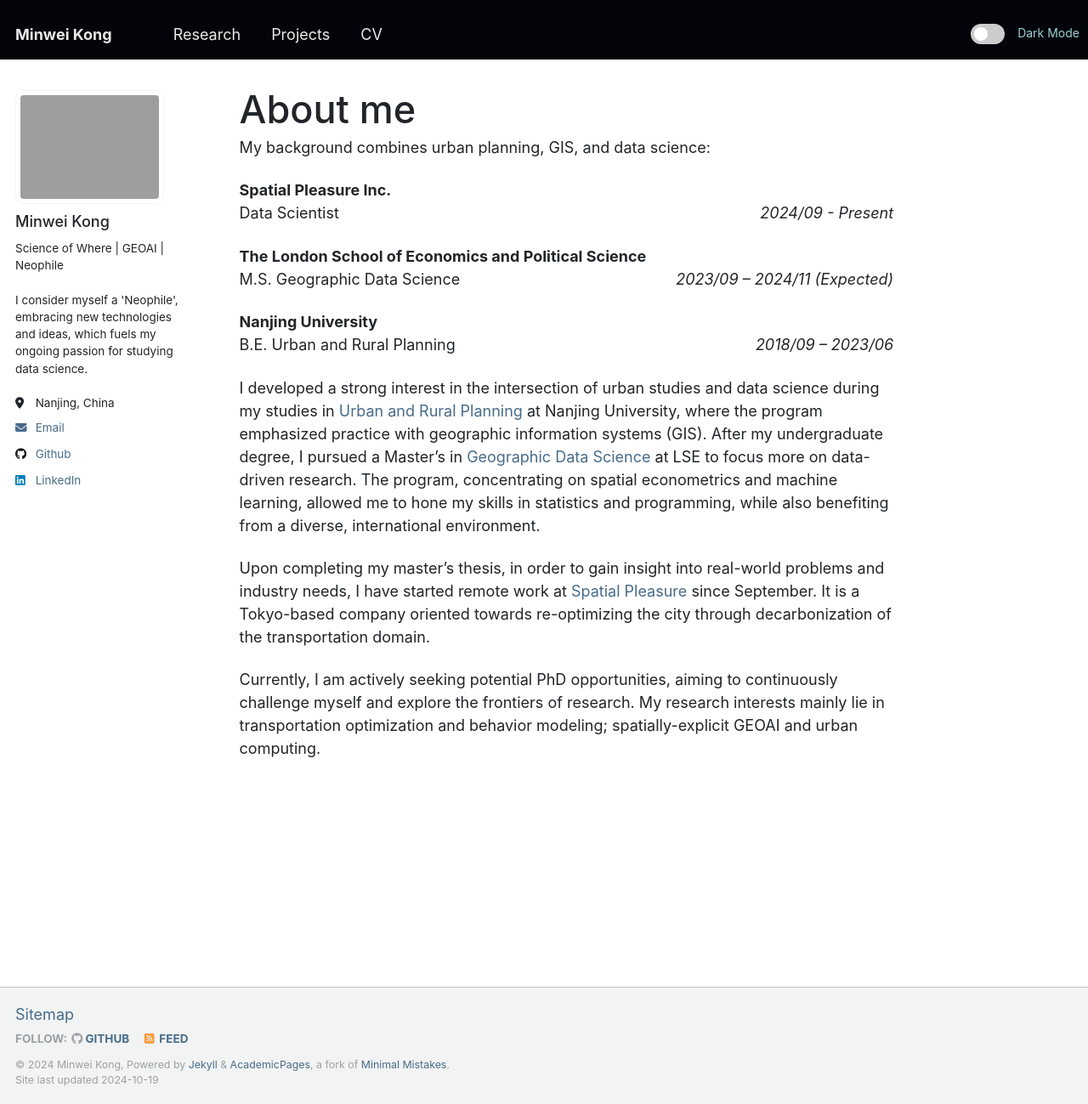
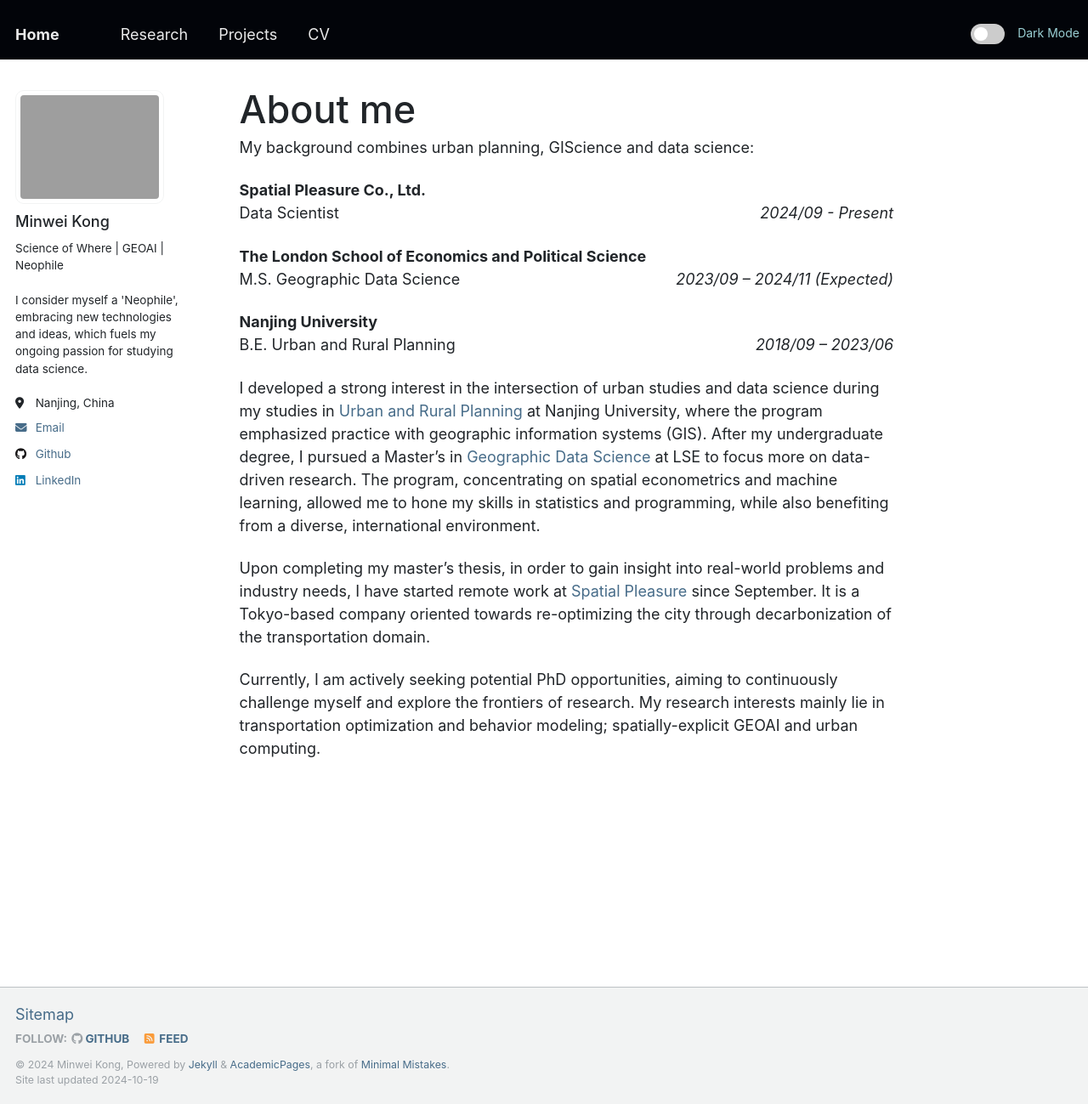
Before and after one commit to Minw913/minw913.github.io, a Jekyll site: the page built from _pages/about.md, in a window 1280 px wide and 1299 px high. Shown: the whole window at 85% size. Built offline with Jekyll 4.4.1, drawn with Linux system fonts in a browser that asks for light colours; nearby versions of some CDN libraries.

Commit message:
update latest CV

```diff
--- a/_config.yml
+++ b/_config.yml
@@ -8,7 +8,7 @@
 
 # Basic Site Settings
 locale                   : "en-US"
-title                    : "Minwei Kong"
+title                    : "Home"
 title_separator          : "-"
 name                     : &name "Minwei Kong"
 description              : &description "personal description"
--- a/_pages/about.md
+++ b/_pages/about.md
@@ -7,9 +7,9 @@ redirect_from:
   - /about.html
 ---
 
-My background combines urban planning, GIS, and data science:
+My background combines urban planning, GIScience and data science:
 
-**Spatial Pleasure Inc.**
+**Spatial Pleasure Co., Ltd.**
 <span>Data Scientist</span><span style="float: right;">_2024/09 - Present_</span>
 
 **The London School of Economics and Political Science**
```
Also changed, not shown: _pages/cv.md (+1 -1 lines), 1 other file.
